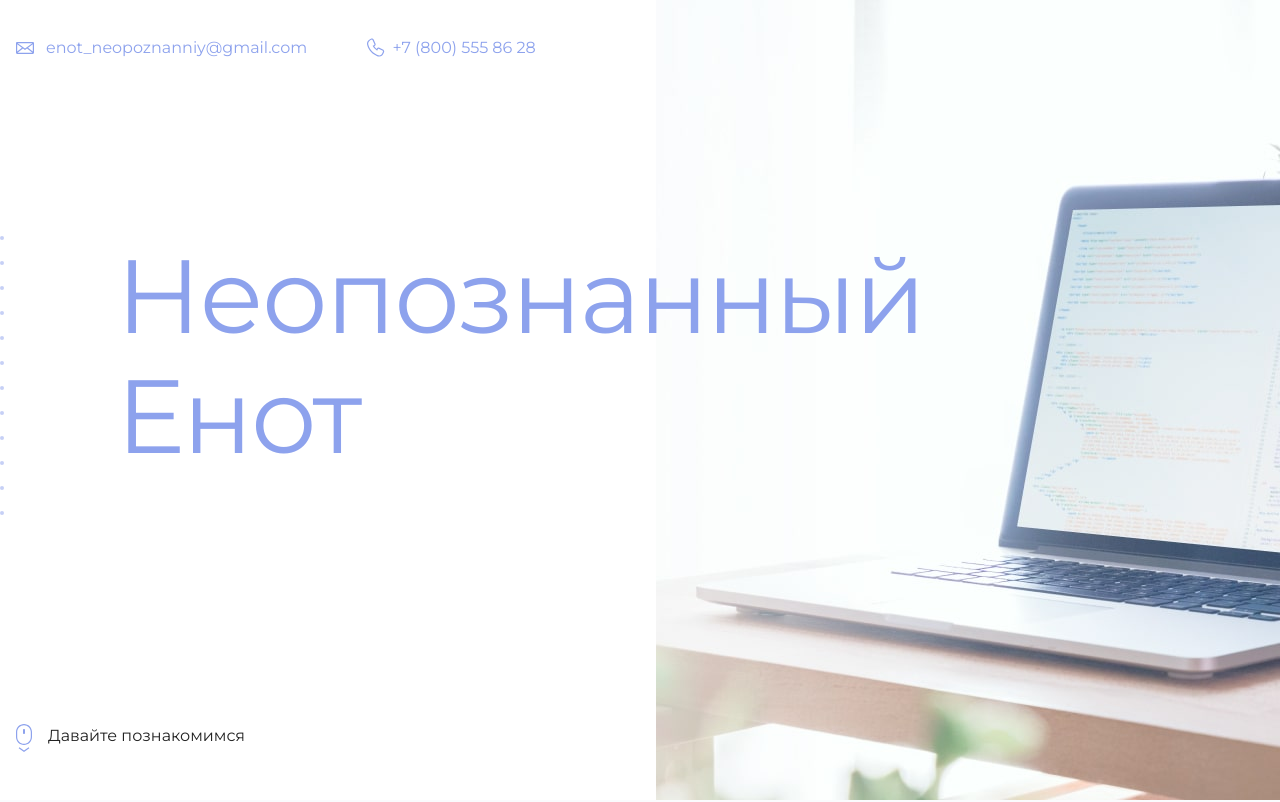
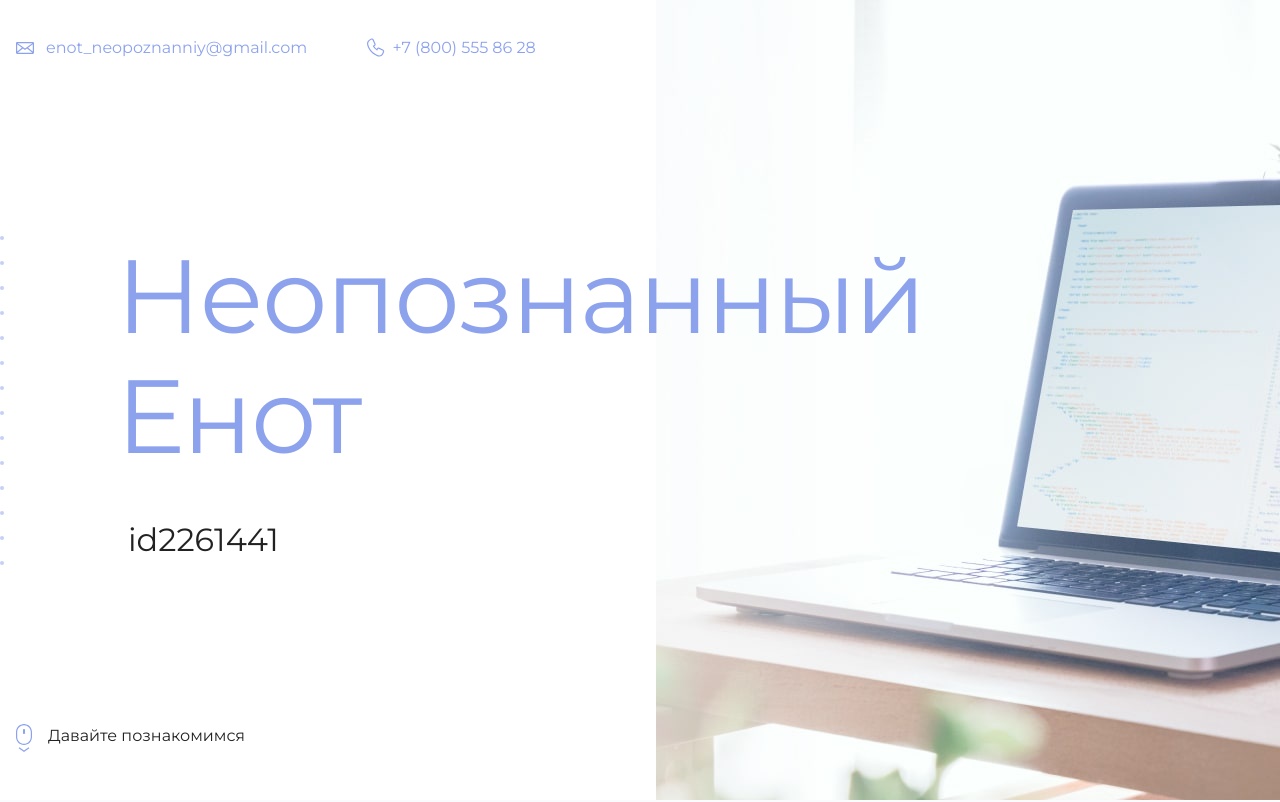
Before and after one commit to Victoria-Yeremenko/my-site, a plain HTML site: page my-site/index.html in a window 1280 px wide. Shown: the top 802 px of the page. Drawn offline with Linux system fonts and the light colour scheme.

Commit message:
Add id to index.html

```diff
--- a/my-site/index.html
+++ b/my-site/index.html
@@ -19,7 +19,7 @@
       <section class="hero-image">
         <div class="container">
           <h1 class="heading">Неопознанный Енот</h1>
-          <p><!-- Тут ваш id на сайте Академии --></p>
+          <p>id2261441</p>
         </div>
       </section>
 
```
